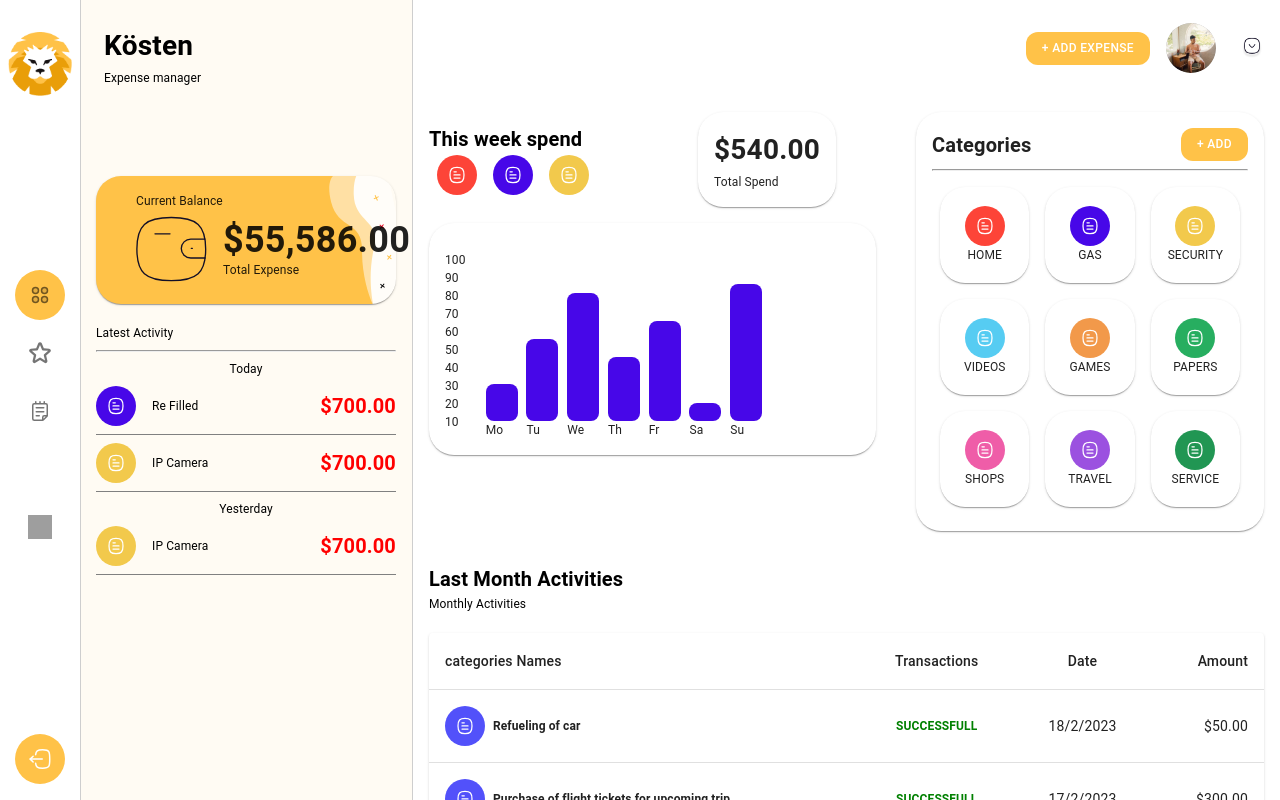
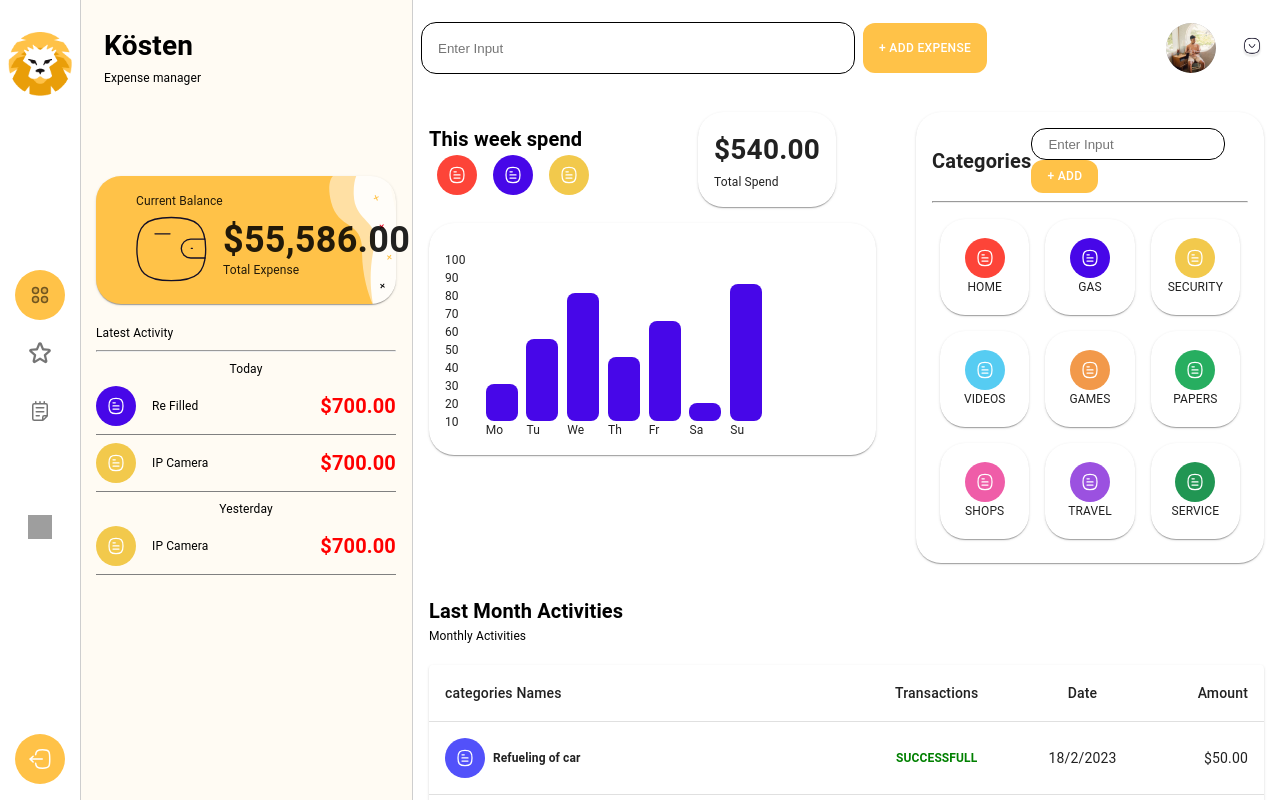
Before and after one commit to skImranSabuj/sk-expense-app, a React (Create React App) app: page / in a window 1280 px wide. Shown: the top 800 px of the page. Built offline with nearby package versions, Linux system fonts and the light colour scheme; grey boxes are pictures that could not be loaded; some icons are missing.

Commit message:
Add expense and category filed added

```diff
--- a/src/components/AppButton.js
+++ b/src/components/AppButton.js
@@ -1,7 +1,12 @@
 import { Button } from "@mui/material";
 import React from "react";
 
-const AppButton = ({ bgColor = "#FFC248", color = "white", children }) => {
+const AppButton = ({
+  bgColor = "#FFC248",
+  color = "white",
+  children,
+  style,
+}) => {
   return (
     <Button
       sx={{
@@ -10,6 +15,7 @@ const AppButton = ({ bgColor = "#FFC248", color = "white", children }) => {
         borderRadius: "12px",
         fontSize: 12,
         px: 2,
+        ...style,
       }}
     >
       {children}
--- /dev/null
+++ b/src/components/AppTextField/AppTextField.js
@@ -0,0 +1,24 @@
+import React, { useState } from "react";
+import "./AppTextFiled.css";
+
+const AppTextFiled = ({
+  placeholder = "Enter Input",
+  onChange,
+  style,
+  onEnterPress = () => console.log("ENTER PRESSED"),
+}) => {
+  return (
+    <input
+      className={`appTextFiled`}
+      type="text"
+      onChange={(e) => onChange(e.target.value)}
+      onKeyDown={(e) => {
+        if (e.key === "Enter") onEnterPress();
+      }}
+      placeholder={placeholder}
+      style={style}
+    />
+  );
+};
+
+export default AppTextFiled;
--- /dev/null
+++ b/src/components/AppTextField/AppTextFiled.css
@@ -0,0 +1,12 @@
+.appTextFiled{
+    height: 30px;
+    width: 10rem;
+    border: 1px solid #000000;
+    padding:0 1rem;
+    border-radius: 15px;
+    margin-right: 0.5rem
+}
+
+input[type=text]:focus {
+    border: 2px solid red;
+  }
--- a/src/components/ExpenseDashBoard/DashBoardMain.js
+++ b/src/components/ExpenseDashBoard/DashBoardMain.js
@@ -14,6 +14,7 @@ import CategoryIcon from "../CategoryIcon";
 import { formatCurrency } from "../../utils/commonComputes";
 import AppChart from "../AppChart";
 import ExpenseCategories from "./ExpenseCategories";
+import AppTextFiled from "../AppTextField/AppTextField";
 
 const DashBoardMain = () => {
   const categoryList = getCategories();
@@ -21,12 +22,14 @@ const DashBoardMain = () => {
   const user = {};
   return (
     <Box sx={{ width: "100%" }}>
-      <AppBarBox
-        // sx={{ display: "flex", alignItems: "center" }}
-        className="flx-rec"
-      >
+      <AppBarBox className="flx-rsbc">
+        <Box className="flx-rsbc">
+          <Box>
+            <AppTextFiled style={{ width: "25rem", height: "50px" }} />
+            <AppButton style={{ height: "50px" }}>+ Add Expense</AppButton>
+          </Box>
+        </Box>
         <Box className="flx-rec">
-          <AppButton>+ Add Expense</AppButton>
           <Avatar
             style={{
               width: "50px",
--- a/src/components/ExpenseDashBoard/ExpenseCategories.js
+++ b/src/components/ExpenseDashBoard/ExpenseCategories.js
@@ -3,6 +3,7 @@ import React from "react";
 import { getCategories } from "../../utils/expenseData";
 import AppButton from "../AppButton";
 import AppCard from "../AppCard";
+import AppTextFiled from "../AppTextField/AppTextField";
 import Title from "../Title";
 import CategoryCard from "./CategoryCard";
 
@@ -13,7 +14,10 @@ const ExpenseCategories = () => {
       <AppCard sx={{ backgroundColor: "FFFFFF" }}>
         <Box className="flx-rsbc">
           <Title size="sm">Categories</Title>
-          <AppButton>+ Add </AppButton>
+          <Box>
+            <AppTextFiled />
+            <AppButton>+ Add </AppButton>
+          </Box>
         </Box>
         <hr />
         <Grid container>
```
